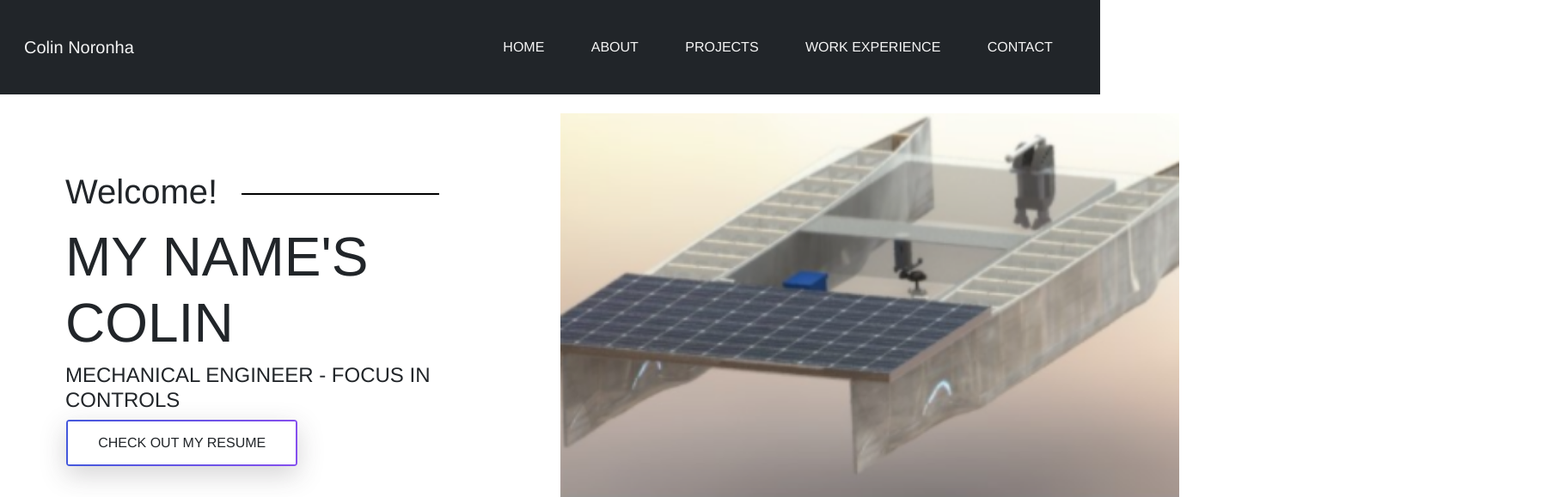
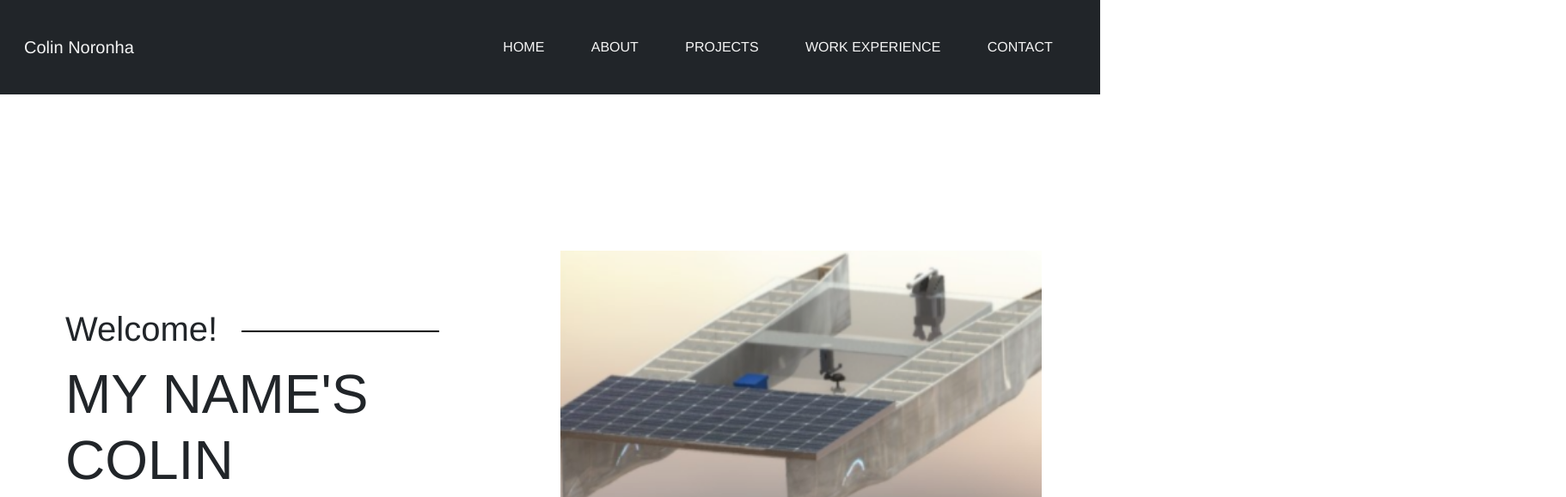
Before and after one commit to cnoronha/cnoronha.github.io, a plain HTML site: page index.html in a window 1280 px wide. Shown: the top 579 px of the page at 86% size, 1822 px wide, since content can reach past the window. Drawn offline with Linux system fonts and the light colour scheme.

Commit message:
spacing changes

```diff
--- a/css/partials/_global.css
+++ b/css/partials/_global.css
@@ -45,7 +45,7 @@
 
 .button2{
     text-align: center;
-    padding: 1rem 50rem;
+    width: 1000px;
     font: normal 900 16px/20px;
     position: relative;
     border: 3px solid transparent;
--- a/css/style.css
+++ b/css/style.css
@@ -16,6 +16,9 @@
 }
 
 /* Start navigation */
+.header_area{
+  padding-bottom: 10rem;
+}
 
 .header_area.main-menu.navbar.navbar-brand{
     padding: 0 2rem 0 5rem ;
@@ -59,6 +62,10 @@
 
 /*  Start Banner Area  */
 
+.site-banner{
+  padding-bottom: 7rem;
+}
+
 .site-main .site-banner .site-title h3.title-text{
     font: var(--merriweather);
     font-size: 2.5rem;
@@ -86,7 +93,7 @@
 
 .site-main .site-banner .banner-image > img{
     padding: 2rem 0rem;
-    width: 45rem;
+    width: 35rem;
     transform: translateY(100px);
 }
 
@@ -97,7 +104,7 @@
 /*  Start About Area  */
 
 .site-main .about-area{
-    padding: 25rem 5rem;
+    padding: 15rem 5rem;
 }
 
 .site-main .about-area .about-image > img{
```
